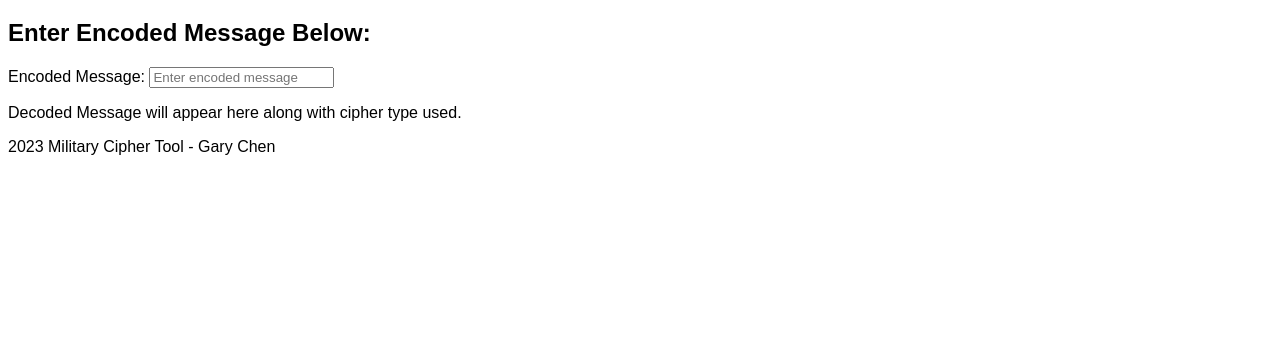
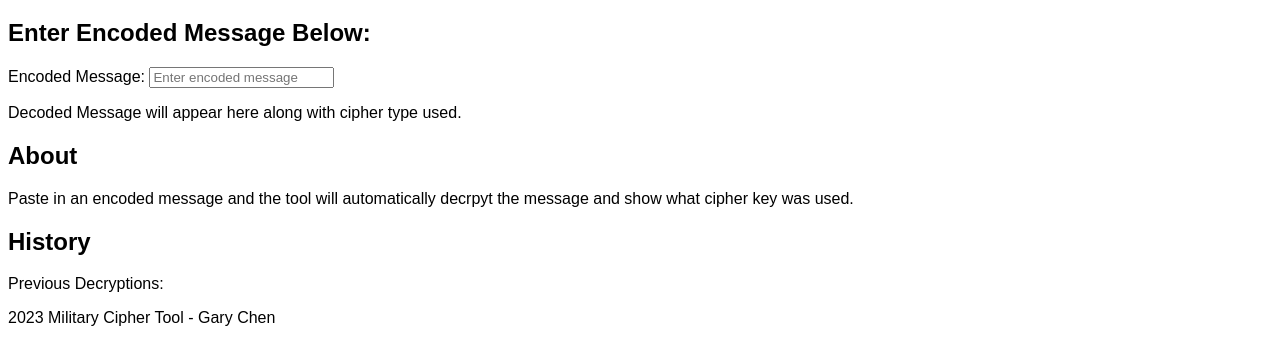
Before and after one commit to WeeblyMon/Old-School-Military-Ciphers, a plain HTML site: page index.html in a window 1280 px wide. Shown: the part 86-450 px from the top of the page. Drawn offline with Linux system fonts and the light colour scheme.

Commit message:
added content

```diff
--- a/index.html
+++ b/index.html
@@ -30,6 +30,17 @@
             <p id="decodedMessage">Decoded Message will appear here along with cipher type used.</p>
         </section>
 
+        <section>
+            <h2>About</h2>
+            <p>Paste in an encoded message and the tool will automatically decrpyt the message and show what cipher key was used.</p>
+        </section>
+
+        <section>
+            <h2>History</h2>
+            <p>Previous Decryptions:</p>
+        </section>
+
+
     </main>
 
     <footer>
--- a/style.css
+++ b/style.css
@@ -20,3 +20,7 @@ h1 {
 .links {
     margin-left: 20px;
 }
+
+a:hover {
+    opacity: 0.7;
+}
```
